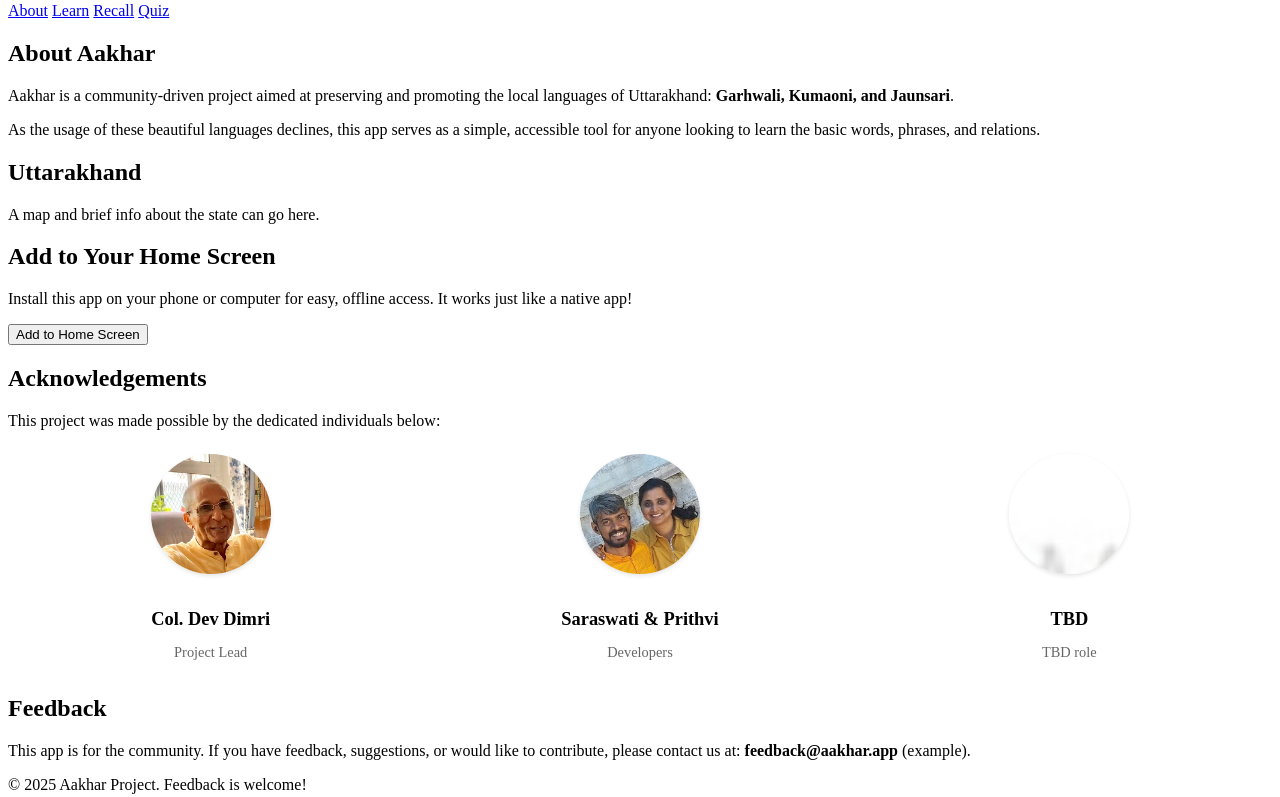
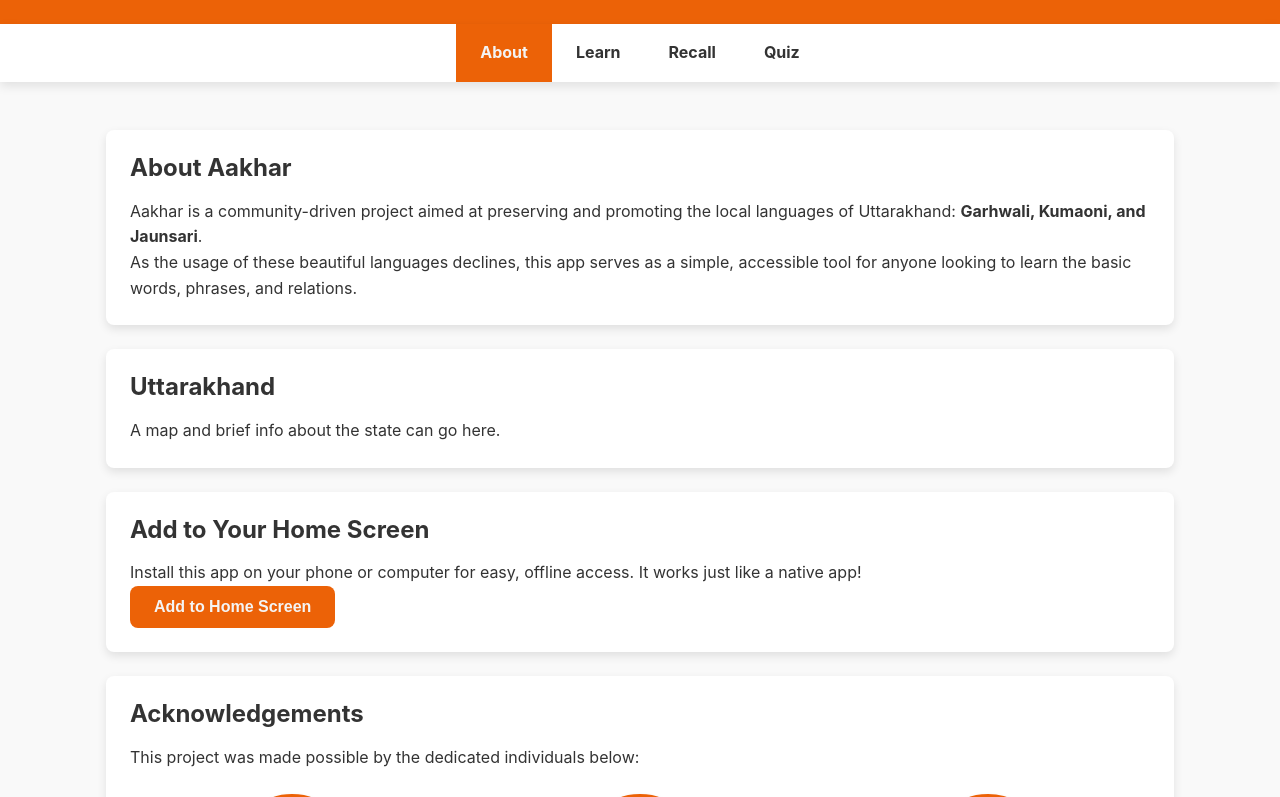
Before and after one commit to chandrasaraswati/Aakhar, a plain HTML site: page index.html in a window 1280 px wide. Shown: the part 78-875 px from the top of the page. Drawn offline with Linux system fonts and the light colour scheme.

Commit message:
Update style.css adding missing sections

```diff
--- a/src/css/style.css
+++ b/src/css/style.css
@@ -1,3 +1,137 @@
+/*
+ * === AAKHAR APP: MAIN STYLESHEET ===
+ */
+
+/* === 1. Root Variables === */
+:root {
+  --theme-color: #ec6207;
+  --text-dark: #333;
+  --text-light: #f4f4f4;
+  --bg-light: #f9f9f9;
+  --border-radius: 8px;
+  --shadow: 0 4px 10px rgba(0, 0, 0, 0.1);
+}
+
+/* === 2. Global Styles (Reset) === */
+* {
+  box-sizing: border-box;
+  margin: 0;
+  padding: 0;
+}
+
+html {
+  font-size: 16px;
+}
+
+body {
+  font-family: -apple-system, BlinkMacSystemFont, "Segoe UI", Roboto,
+    Helvetica, Arial, sans-serif;
+  line-height: 1.6;
+  background-color: var(--bg-light);
+  color: var(--text-dark);
+
+  /* Flex layout for sticky footer */
+  display: flex;
+  flex-direction: column;
+  min-height: 100vh;
+}
+
+h1, h2, h3 {
+  line-height: 1.2;
+  margin-bottom: 1rem;
+}
+
+/* === 3. App Shell Layout (Header, Nav, Main, Footer) === */
+header {
+  background-color: var(--theme-color);
+  color: var(--text-light);
+  padding: 1.5rem 1rem;
+  text-align: center;
+  box-shadow: 0 2px 5px rgba(0, 0, 0, 0.2);
+}
+
+.main-nav {
+  display: flex;
+  justify-content: center;
+  background-color: #fff;
+  box-shadow: var(--shadow);
+}
+
+.main-nav a {
+  padding: 1rem 1.5rem;
+  text-decoration: none;
+  color: var(--text-dark);
+  font-weight: bold;
+  transition: background-color 0.2s ease, color 0.2s ease;
+}
+
+.main-nav a:hover:not(.active) {
+  background-color: #eee;
+}
+
+.main-nav a.active {
+  background-color: var(--theme-color);
+  color: var(--text-light);
+}
+
+#app-content {
+  /* This makes the main content area grow to fill available space */
+  flex-grow: 1;
+
+  /* Constrain content width and center it */
+  width: 90%;
+  max-width: 1100px;
+  margin: 2rem auto;
+  padding: 1rem;
+}
+
+footer {
+  background-color: #444;
+  color: var(--text-light);
+  text-align: center;
+  padding: 1.5rem;
+  /* margin-top: auto; This is handled by flex-grow on main */
+}
+
+/* === 4. Common Component & Utility Classes === */
+
+/* A generic card for flashcards, recall items, etc. */
+.card {
+  background: #fff;
+  border-radius: var(--border-radius);
+  box-shadow: var(--shadow);
+  padding: 1.5rem;
+  margin-bottom: 1.5rem;
+}
+
+/* A generic button */
+.btn {
+  display: inline-block;
+  background-color: var(--theme-color);
+  color: var(--text-light);
+  padding: 0.75rem 1.5rem;
+  border: none;
+  border-radius: var(--border-radius);
+  cursor: pointer;
+  font-size: 1rem;
+  font-weight: bold;
+  text-decoration: none;
+  text-align: center;
+  transition: opacity 0.2s ease;
+}
+
+.btn:hover {
+  opacity: 0.85;
+}
+
+/* For error messages */
+.error {
+  color: #D8000C; /* Red */
+  background-color: #FFD2D2;
+  padding: 1rem;
+  border-radius: var(--border-radius);
+}
+
 /* === 5. Component: Acknowledgements (About Page) === */
 
 .team-grid {
```
